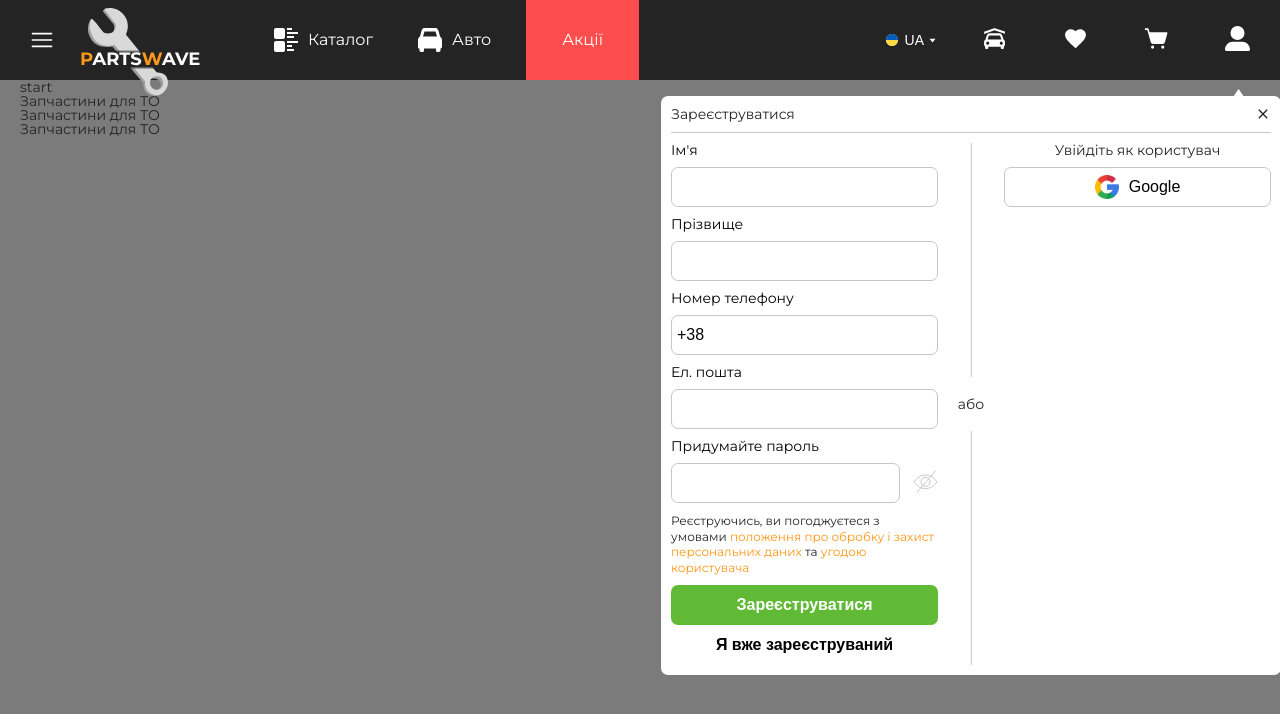
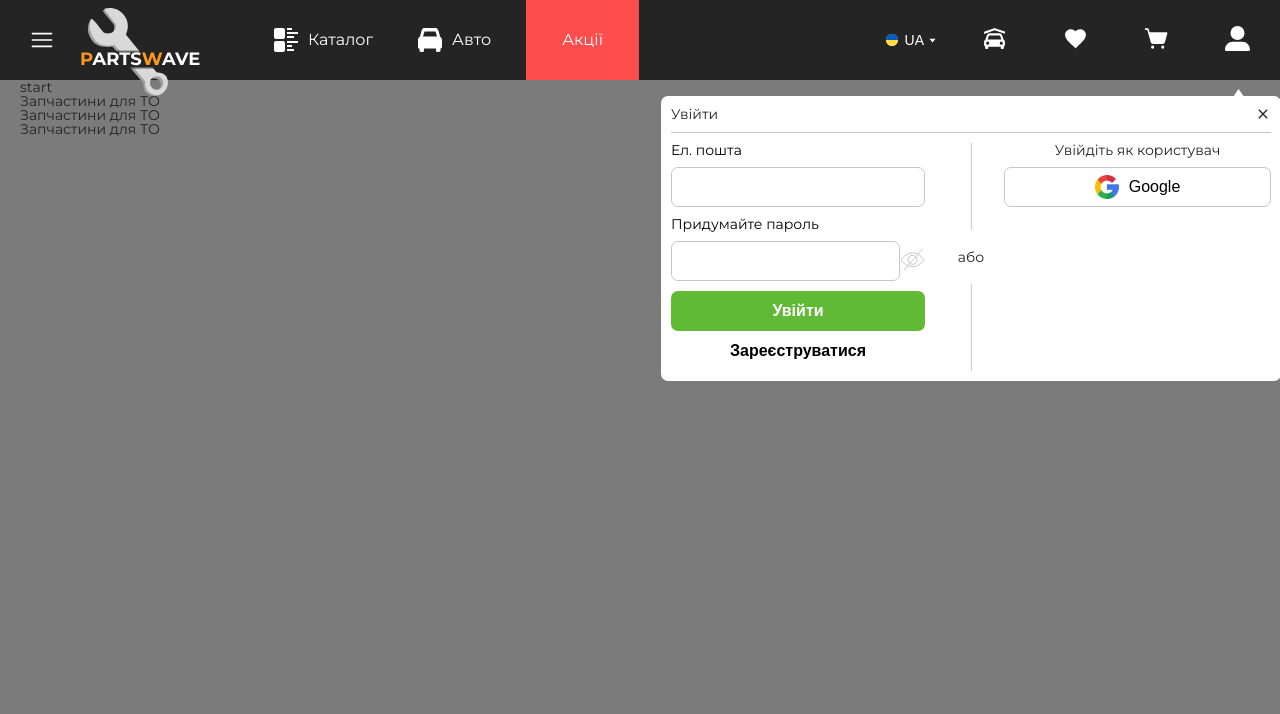
Before and after one commit to alexey-sevastynov/parts-store, a Next.js app: page / in a window 1280 px wide. Shown: the top 714 px of the page. Built offline with nearby package versions, Linux system fonts and the light colour scheme.

Commit message:
added sign In section to module auzorizaton.

```diff
--- a/components/modules/Authorization/Authorization.tsx
+++ b/components/modules/Authorization/Authorization.tsx
@@ -6,8 +6,8 @@ import SignIn from './SignIn';
 const Authorization = () => {
   return (
     <section className={Styles.authorization}>
-      <SignUp />
-      {/* <SignIn /> */}
+      {/* <SignUp /> */}
+      <SignIn />
     </section>
   );
 };
--- a/components/modules/Authorization/SignIn.tsx
+++ b/components/modules/Authorization/SignIn.tsx
@@ -1,7 +1,87 @@
-import React from 'react';
+import Styles from '@/styles/modules/authorization/index.module.scss';
+
+import { SubmitHandler, useForm } from 'react-hook-form';
+
+import { IoMdClose } from 'react-icons/io';
+import { COLORS } from '@/constants/colors';
+
+import { useLang } from '@/hooks/useLang';
+import { IInputs } from '@/types/authorization';
+
+import { Button } from '@/components/elements/Button';
+
+import InputEmail from './InputEmail';
+import InputPassword from './InputPassword';
+import ButtonSocialFusion from './ButtonSocialFusion';
 
 const SignIn = () => {
-  return <div>SignIn</div>;
+  const { lang, translations } = useLang();
+
+  const {
+    register,
+    handleSubmit,
+    setValue,
+    setFocus,
+    watch,
+    formState: { errors },
+  } = useForm<IInputs>({
+    mode: 'onBlur',
+    defaultValues: {},
+  });
+
+  const onSubmit: SubmitHandler<IInputs> = (data) => {
+    console.log(data);
+  };
+  return (
+    <form className={Styles.signIn} onSubmit={handleSubmit(onSubmit)}>
+      {/* _____header title and close */}
+      <div className={Styles.signIn__head}>
+        <h2 className={Styles.signIn__head_title}>
+          {translations[lang].authorization.sign_in}
+        </h2>
+        <button className={Styles.signIn__head_close} type='button'>
+          <IoMdClose color={COLORS.blackIcon} />
+        </button>
+      </div>
+      {/* _____main colum left, middle line and colum right */}
+      <div className={Styles.signIn__main}>
+        {/* _____colum left */}
+        <div className={Styles.signIn__main_left}>
+          <InputEmail register={register} errors={errors} />
+          <InputPassword register={register} errors={errors} />
+
+          <div className={Styles.signIn__main_left_footer}>
+            <Button type='submit'>
+              {translations[lang].authorization.sign_in}
+            </Button>
+
+            <button className='btn-md-transparent' type='button'>
+              {translations[lang].authorization.sign_up}
+            </button>
+          </div>
+        </div>
+
+        {/* _____middle line */}
+        <div className={Styles.signIn__main_middle}>
+          <div className={Styles.signIn__main_middle_line} />
+          <p className={Styles.signIn__main_middle_text}>
+            {translations[lang].authorization.or}
+          </p>
+          <div className={Styles.signIn__main_middle_line} />
+        </div>
+
+        {/* _____colum right */}
+        <div className={Styles.signIn__main_right}>
+          <h4 className={Styles.signIn__main_right_title}>
+            {translations[lang].authorization.log_in_as_user}
+          </h4>
+          <ButtonSocialFusion type='button' nameIcon='google'>
+            Google
+          </ButtonSocialFusion>
+        </div>
+      </div>
+    </form>
+  );
 };
 
 export default SignIn;
--- a/components/modules/Authorization/SignUp.tsx
+++ b/components/modules/Authorization/SignUp.tsx
@@ -79,7 +79,7 @@ const SignUp = () => {
               {translations[lang].authorization.check_in}
             </Button>
 
-            <button className='btn-md-transparent'>
+            <button className='btn-md-transparent' type='button'>
               {translations[lang].authorization.registered}
             </button>
           </div>
--- a/public/translation/translation.json
+++ b/public/translation/translation.json
@@ -13,6 +13,7 @@
     },
     "authorization": {
       "sign_up": "Sign Up",
+      "sign_in": "Sign In",
       "first_name": "First name",
       "last_name": "Last name",
       "phone_number": "Phone number",
@@ -59,6 +60,7 @@
     },
     "authorization": {
       "sign_up": "Зареєструватися",
+      "sign_in": "Увійти",
       "first_name": "Ім'я",
       "last_name": "Прізвище",
       "phone_number": "Номер телефону",
@@ -105,6 +107,7 @@
     },
     "authorization": {
       "sign_up": "Зарегистрироваться",
+      "sign_in": "Вход",
       "first_name": "Имя",
       "last_name": "Фамилия",
       "phone_number": "Номер телефону",
--- a/styles/modules/authorization/index.module.scss
+++ b/styles/modules/authorization/index.module.scss
@@ -26,7 +26,8 @@ $border-radius-input: 7px;
 
 .authorization {
   min-width: 600px;
-  & .signUp {
+  & .signUp,
+  .signIn {
     &__head {
       @include display-flex;
 
```
